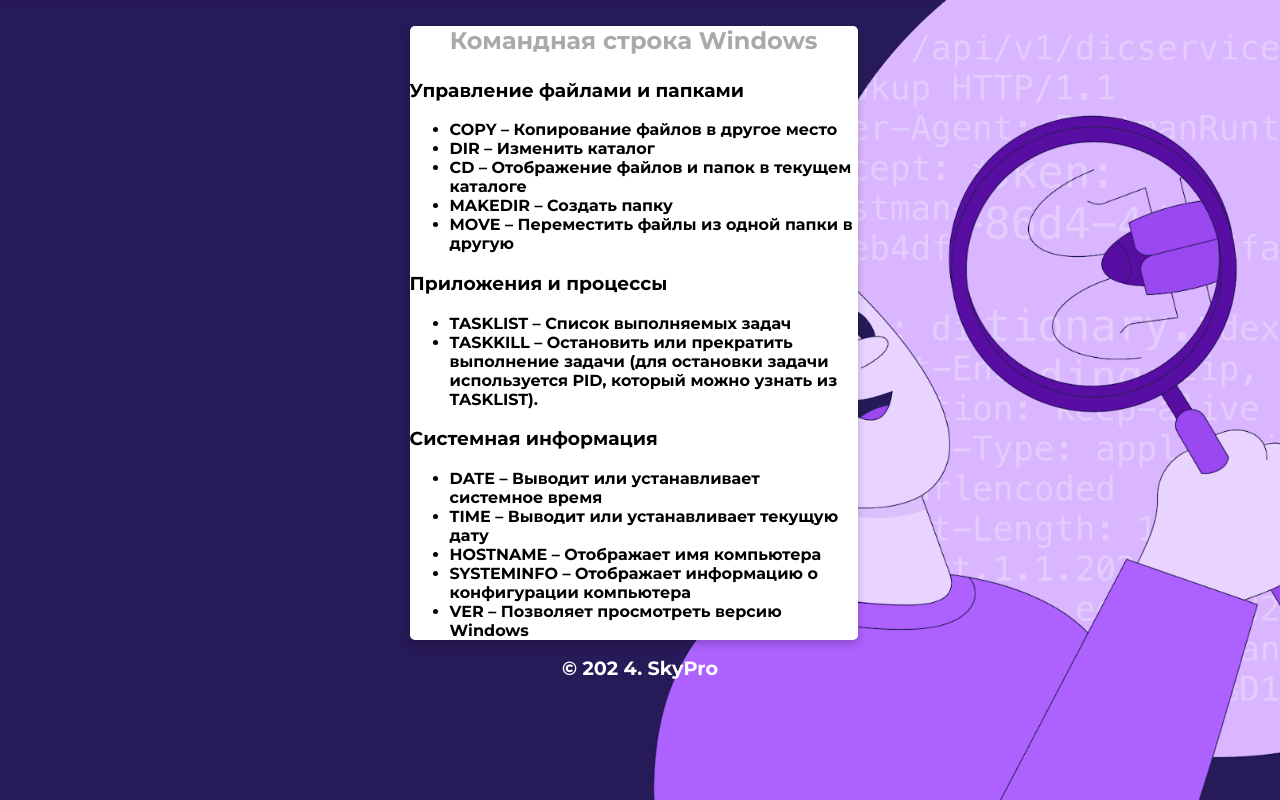
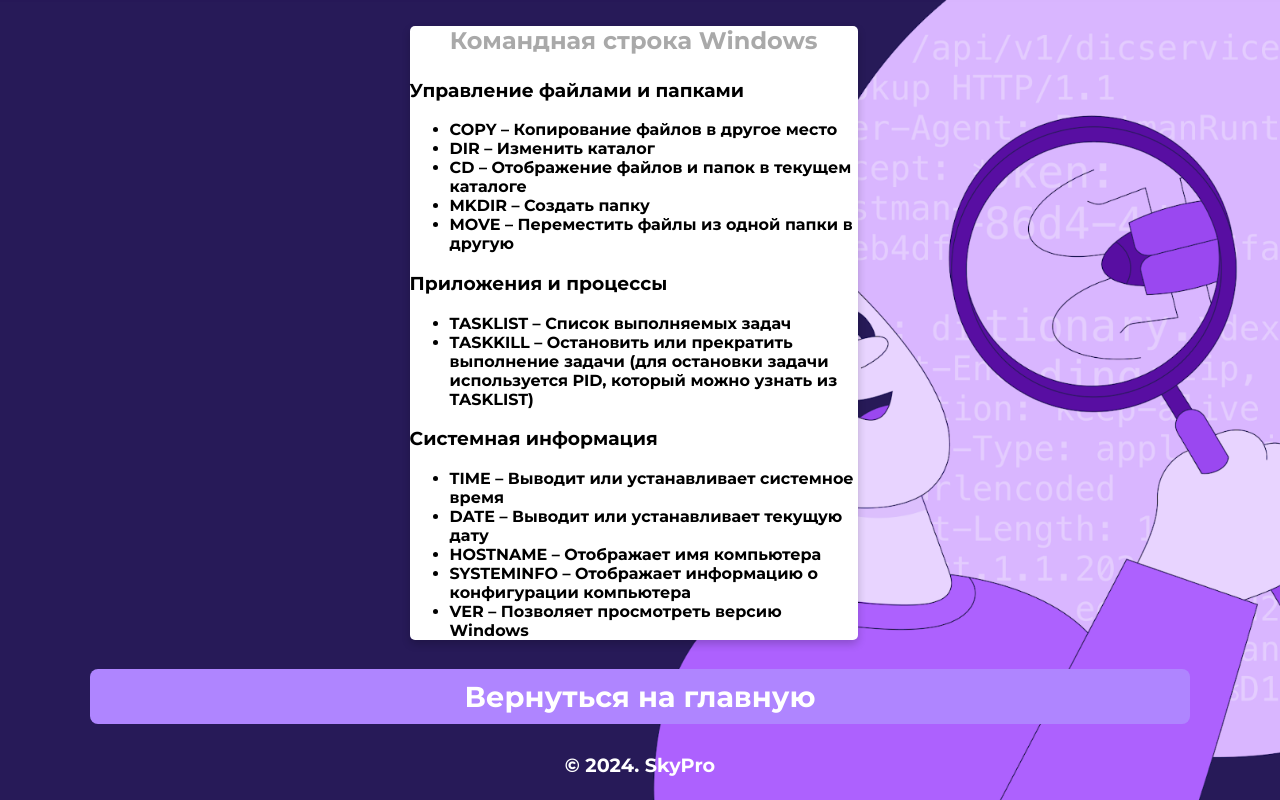
Before and after one commit to lopatinanv3/Final-dz, a plain HTML site: page html/cmd.html in a window 1280 px wide. Drawn offline with Linux system fonts and the light colour scheme.

Commit message:
фест копи

```diff
--- a/html/cmd.html
+++ b/html/cmd.html
@@ -1,5 +1,5 @@
 <!DOCTYPE html>
-<html>
+<html lang="en">
    <head>
       <title>Portal for QA</title>
       <link rel="stylesheet" type="text/css" href="../css/style.css">
@@ -18,18 +18,18 @@
             <li>COPY – Копирование файлов в другое место</li>
             <li>DIR – Изменить каталог</li>
             <li>CD – Отображение файлов и папок в текущем каталоге</li>
-            <li>MAKEDIR – Создать папку</li>
+            <li>MKDIR – Создать папку</li>
             <li>MOVE – Переместить файлы из одной папки в другую</li>
          </ul>
          <h3 id="rt-1">Приложения и процессы</h3>
          <ul>
             <li>TASKLIST – Список выполняемых задач</li>
-            <li>TASKKILL – Остановить или прекратить выполнение задачи (для остановки задачи используется PID, который можно узнать из TASKLIST).</li>
+            <li>TASKKILL – Остановить или прекратить выполнение задачи (для остановки задачи используется PID, который можно узнать из TASKLIST)</li>
          </ul>
          <h3 id="rt-3">Системная информация</h3>
          <ul>
-            <li>DATE – Выводит или устанавливает системное время</li>
-            <li>TIME – Выводит или устанавливает текущую дату</li>
+            <li>TIME – Выводит или устанавливает системное время</li>
+            <li>DATE – Выводит или устанавливает текущую дату</li>
             <li>HOSTNAME – Отображает имя компьютера</li>
             <li>SYSTEMINFO – Отображает информацию о конфигурации компьютера</li>
             <li>VER – Позволяет просмотреть версию Windows</li>
@@ -37,7 +37,10 @@
       </div>
       <!--footer-->
       <footer class="animated fadeIn">
-         &copy; 202 4. SkyPro
+         <p class="location" align="center">
+            <a href="../index.html">Вернуться на главную</a>
+         </p>
+         &copy; 2024. SkyPro
       </footer>
    </body>
 </html>
```
Also changed, not shown: html/git.html (+5 -5 lines), html/mac.html (+3 -3 lines), index.html (+6 -6 lines), defects.txt.
